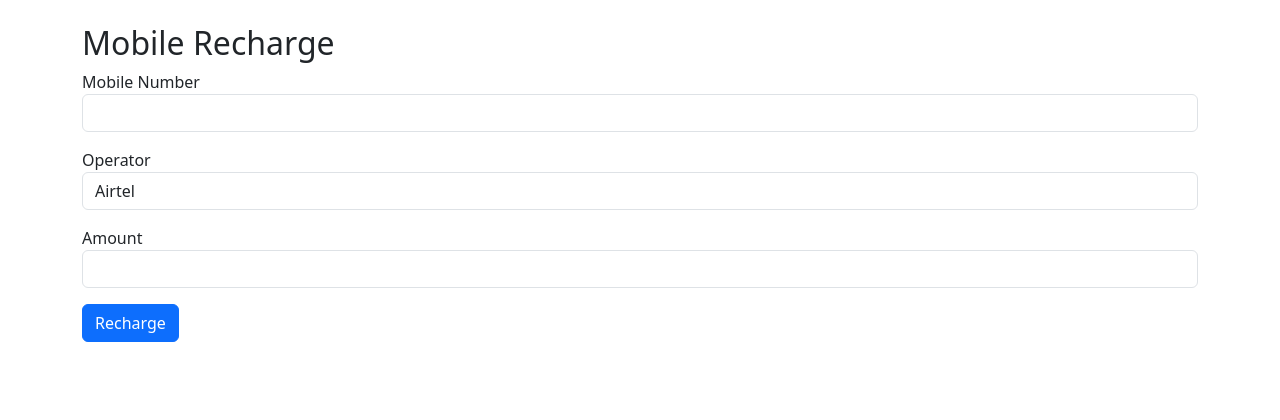
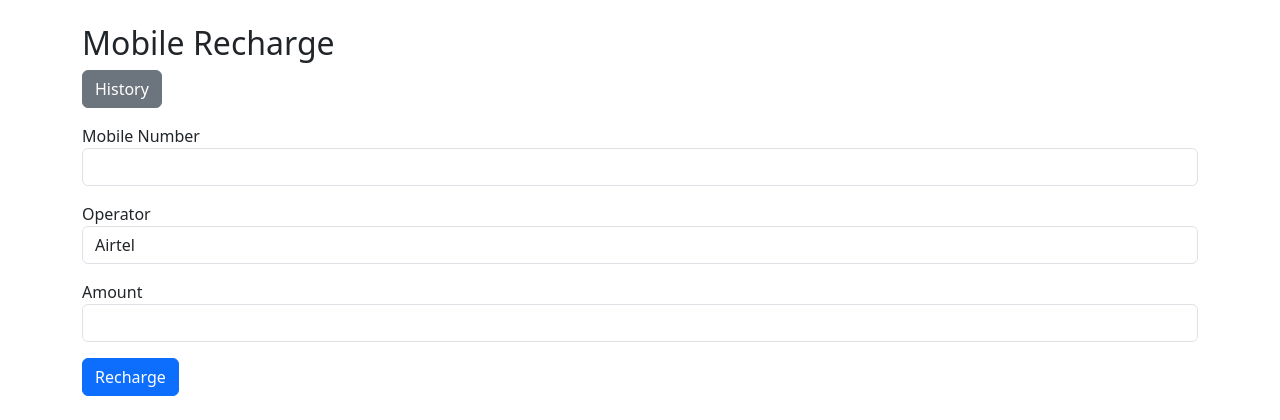
Before and after one commit to akashdewangan55/recharge_app, a Flask app: page / in a window 1280 px wide. Shown: the part 56-476 px from the top of the page. Run offline with Flask 3, Linux system fonts and the light colour scheme.

Commit message:
Update index.html

```diff
--- a/templates/index.html
+++ b/templates/index.html
@@ -3,6 +3,10 @@
 {% block content %}
 
 <h2>Mobile Recharge</h2>
+
+<!-- History Button -->
+<a href="{{ url_for('recharge') }}" class="btn btn-secondary mb-3">History</a>
+
 <form method="POST" action="/recharge">
   <div class="mb-3">
     <label>Mobile Number</label>
```
